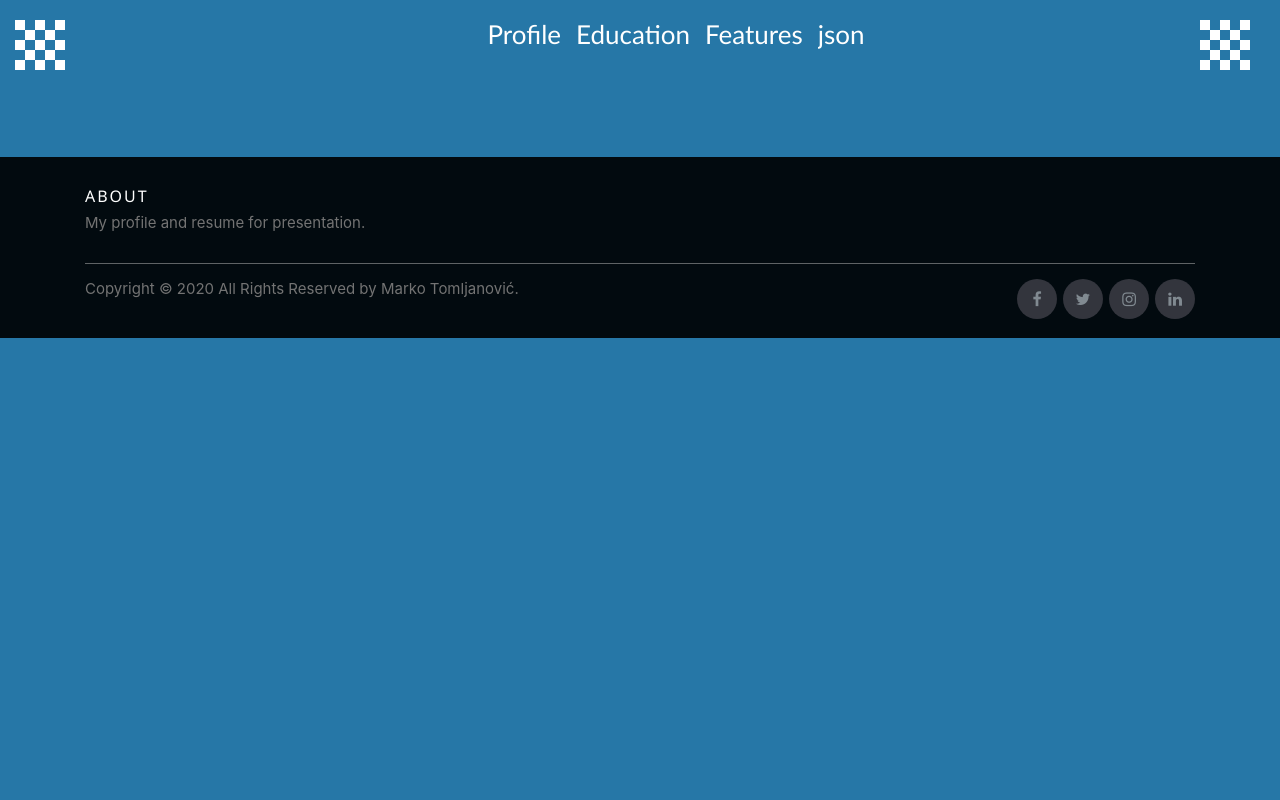
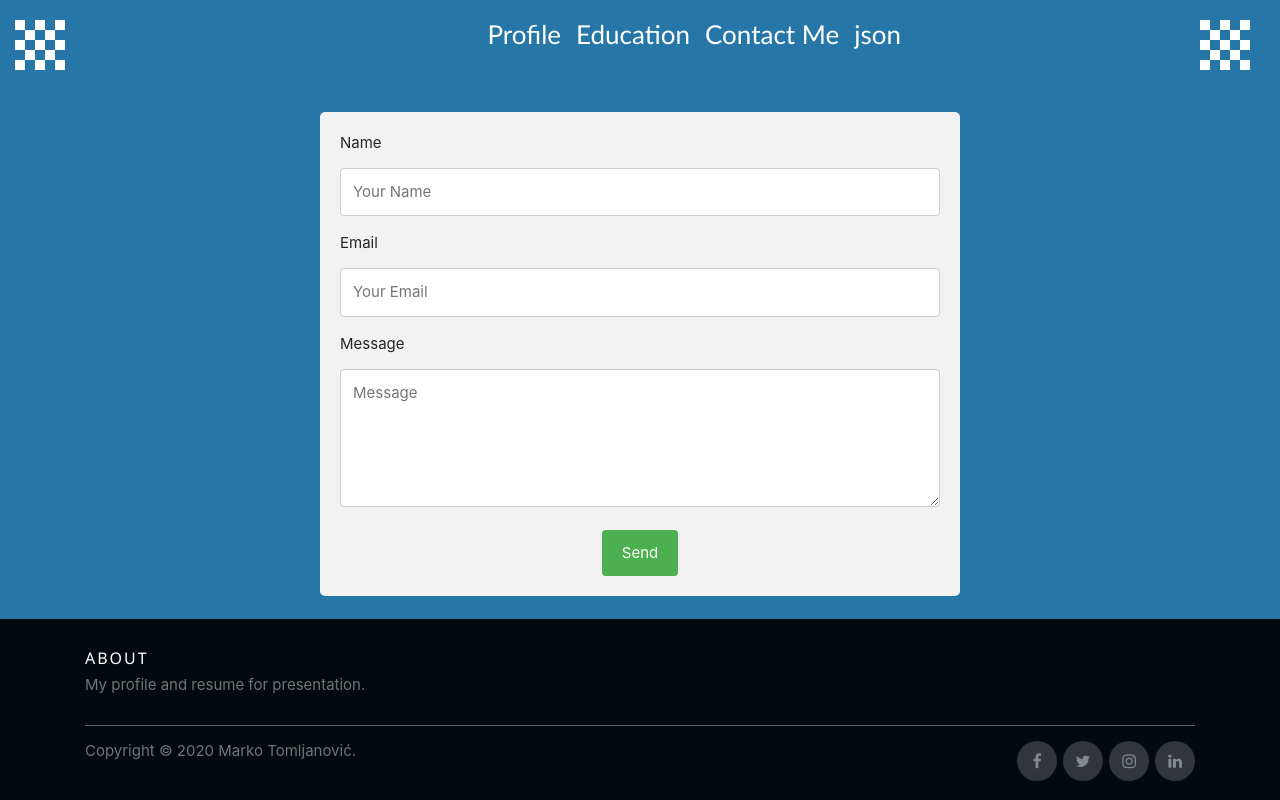
Before and after one commit to Marko-Tomljanovic/page_test, a Vue app: page /contactMe in a window 1280 px wide. Built offline with nearby package versions, Linux system fonts and the light colour scheme.

Commit message:
update etc

```diff
--- a/package.json
+++ b/package.json
@@ -10,10 +10,12 @@
   "dependencies": {
     "bootstrap-vue": "^2.17.3",
     "core-js": "^3.6.5",
+    "emailjs-com": "^2.6.4",
     "gsap": "^3.5.1",
     "jquery": "^3.5.1",
     "vue": "^2.6.11",
-    "vue-router": "^3.2.0"
+    "vue-router": "^3.2.0",
+    "vue-typer": "^1.2.0"
   },
   "devDependencies": {
     "@babel/polyfill": "^7.11.5",
--- a/src/App.vue
+++ b/src/App.vue
@@ -1,6 +1,5 @@
 <template>
   <div>
-
       <top-header></top-header><br>
       <!-- <router-link to="/">Home</router-link> |
       <router-link to="/about">About</router-link> -->
--- a/src/components/Bootom.vue
+++ b/src/components/Bootom.vue
@@ -13,7 +13,7 @@
       <div class="container">
         <div class="row">
           <div class="col-md-8 col-sm-6 col-xs-12">
-            <p class="copyright-text">Copyright &copy; 2020 All Rights Reserved by
+            <p class="copyright-text">Copyright &copy; 2020
          <a href="https://github.com/Marko-Tomljanovic">Marko Tomljanović</a>.
             </p>
           </div>
--- a/src/components/TopHeader.vue
+++ b/src/components/TopHeader.vue
@@ -1,19 +1,20 @@
 <template>
 <div class="mojstil">
   <b-navbar toggleable="lg" >
-    <b-navbar-brand style="font-size: 26px; color: #306b8e" to="/"><cube></cube></b-navbar-brand>
+    <b-navbar-brand style="font-size: 26px;" to="/"><cube></cube></b-navbar-brand>
     <b-navbar-toggle target="nav-collapse"></b-navbar-toggle>
 
     <b-collapse style="margin-left:32%;"   id="nav-collapse" is-nav>
       <b-navbar-nav style="font-size: 26px;">
         <b-nav-item class="sjena"  to="/"><a style="color:#ffffff;">Profile</a> </b-nav-item>
          <b-nav-item class="sjena" to="/education"><a style="color:#ffffff">Education</a> </b-nav-item>
-        <b-nav-item to="/features"><a>Features</a> </b-nav-item>
+        <b-nav-item to="/contactMe"><a>Contact Me</a> </b-nav-item>
         <b-nav-item to="/jonson"><a style="color: #ffffff">json</a> </b-nav-item>
-
       </b-navbar-nav>
     </b-collapse>
-    <b-navbar-brand style="font-size: 26px; color: #306b8e" to="/"><cube></cube></b-navbar-brand>
+
+    <b-navbar-brand style="font-size: 26px;" to="/"><cube></cube></b-navbar-brand>
+
   </b-navbar>
 </div>
 </template>
@@ -35,13 +36,13 @@ export default {
   position: relative;
   display: inline-block;
   overflow: hidden;
-   background: linear-gradient(to right,  rgb(239, 255, 97), rgb(239, 255, 97) 50%, rgb(255, 255, 255) 50%);
+   background: linear-gradient(to right,  #000000, #000000 50%, #ffffff 50%);
    background-clip: text;
   -webkit-background-clip: text;
   -webkit-text-fill-color: transparent;
   background-size: 200% 100%;
   background-position: 100%;
-  transition: background-position 275ms ease;
+  transition: background-position 0.4s ease;
 }
 a:hover {
   background-position: 0 100%;
--- a/src/router/index.js
+++ b/src/router/index.js
@@ -19,9 +19,9 @@ const routes = [
     component: () => import(/* webpackChunkName: "education" */ '../views/Education.vue')
   },
   {
-    path: '/features',
-    name: 'Features',
-    component: () => import(/* webpackChunkName: "features" */ '../views/Features.vue')
+    path: '/contactMe',
+    name: 'contactMe',
+    component: () => import(/* webpackChunkName: "contactMe" */ '../views/contactMe.vue')
   },
   {
     path: '/jonson',
--- a/src/views/Features.vue
+++ /dev/null
@@ -1,3 +0,0 @@
-<template>
-<div></div>
-</template>
--- a/src/views/Home.vue
+++ b/src/views/Home.vue
@@ -79,7 +79,7 @@
                       <h6 class="mb-0">Faculty</h6>
                     </div>
                     <div class="col-sm-9 text-secondary">
-                      Facultiy of Informatics, Pula
+                      Faculty of Electrical Engineering, Osijek & Facultiy of Informatics, Pula
                     </div>
                   </div>
                   <hr>
@@ -114,10 +114,7 @@
                       <div class="progress mb-3" style="height: 9px">
                         <div class="progress-bar bg-primary" role="progressbar" style="width: 10%" aria-valuenow="55" aria-valuemin="0" aria-valuemax="100"></div>
                       </div>
-                      <small>Backend API</small>
-                      <div class="progress mb-3" style="height: 9px">
-                        <div class="progress-bar bg-primary" role="progressbar" style="width: 66%" aria-valuenow="66" aria-valuemin="0" aria-valuemax="100"></div>
-                      </div>
+
                     </div>
                   </div>
                 </div>
@@ -157,6 +154,8 @@
 </template>
 
 
+
+
 <style scoped>
  .card {
     transition: box-shadow 0.3s;
--- /dev/null
+++ b/src/views/contactMe.vue
@@ -0,0 +1,106 @@
+<template>
+    <div class="container">
+        <form>
+          <label>Name</label>
+          <input
+            type="text"
+            v-model="name"
+            name="name"
+            placeholder="Your Name"
+          >
+          <label>Email</label>
+          <input
+            type="email"
+            v-model="email"
+            name="email"
+            placeholder="Your Email"
+            >
+          <label>Message</label>
+          <textarea
+            name="message"
+            v-model="message"
+            cols="30" rows="5"
+            placeholder="Message">
+          </textarea>
+
+          <input type="submit" value="Send">
+        </form>
+    </div>
+</template>
+
+
+
+<script>
+export default {
+  name: 'ContactUs',
+  data() {
+    return {
+      name: '',
+      email: '',
+      message: ''
+    }
+  },
+  methods: {
+    sendEmail(e) {
+      try {
+        emailjs.sendForm('service_3pbg7kd', 'template_h7asbap', e.target,'user_W2aLdcyIRBBig5k20MXRF', {
+          name: this.name,
+          email: this.email,
+          message: this.message
+        })
+
+      } catch(error) {
+          console.log({error})
+      }
+      // Reset form field
+      this.name = ''
+      this.email = ''
+      this.message = ''
+    },
+  }
+}
+import emailjs from 'emailjs-com';
+</script>
+
+
+<style scoped>
+* {box-sizing: border-box;}
+
+.container {
+  display: block;
+  margin:auto;
+  text-align: center;
+  border-radius: 5px;
+  background-color: #f2f2f2;
+  padding: 20px;
+  width: 50%;
+}
+
+label {
+  float: left;
+}
+
+input[type=text], [type=email], textarea {
+  width: 100%;
+  padding: 12px;
+  border: 1px solid #ccc;
+  border-radius: 4px;
+  box-sizing: border-box;
+  margin-top: 6px;
+  margin-bottom: 16px;
+  resize: vertical;
+}
+
+input[type=submit] {
+  background-color: #4CAF50;
+  color: white;
+  padding: 12px 20px;
+  border: none;
+  border-radius: 4px;
+  cursor: pointer;
+}
+
+input[type=submit]:hover {
+  background-color: #45a049;
+}
+</style>
```
Also changed, not shown: 1 other file (tests, documents, lock files or other folders).
